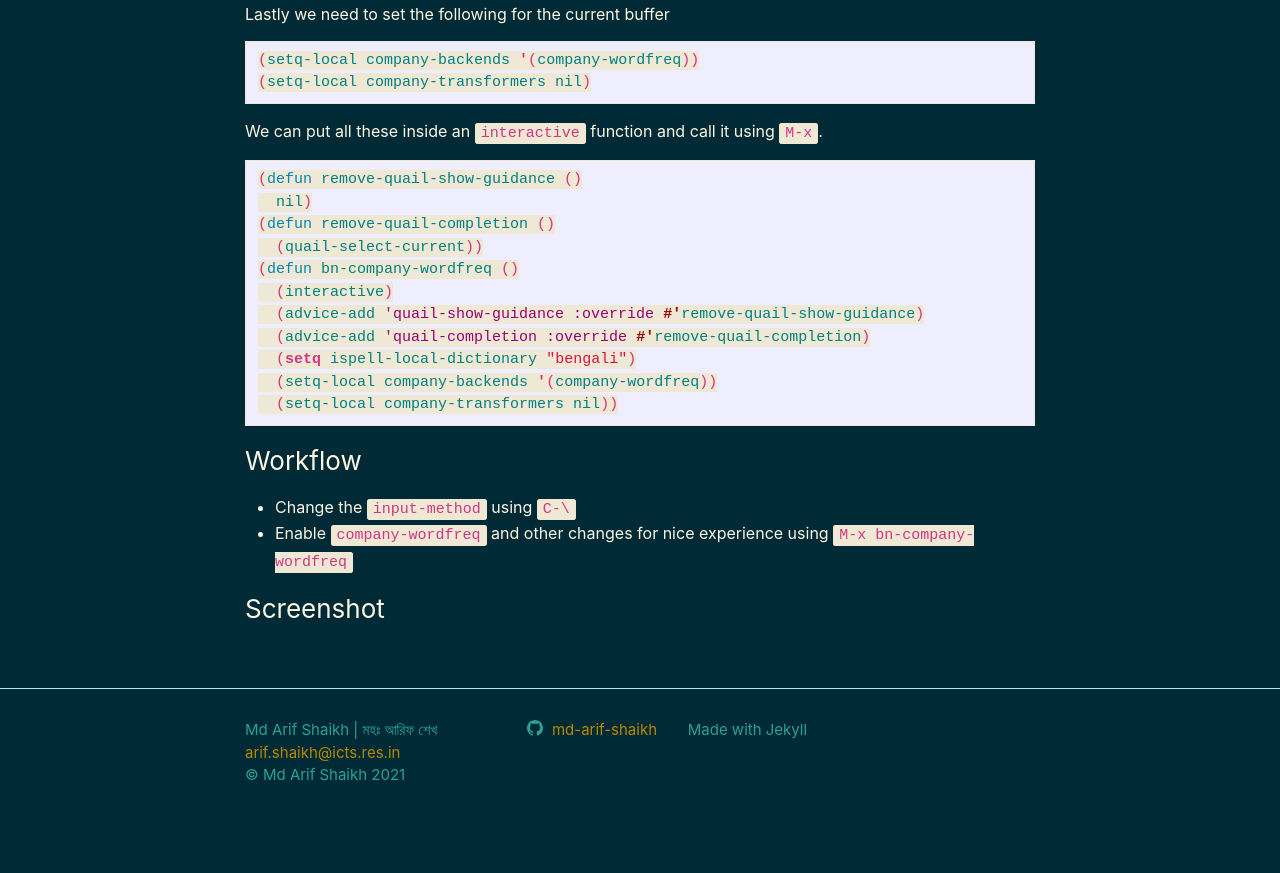
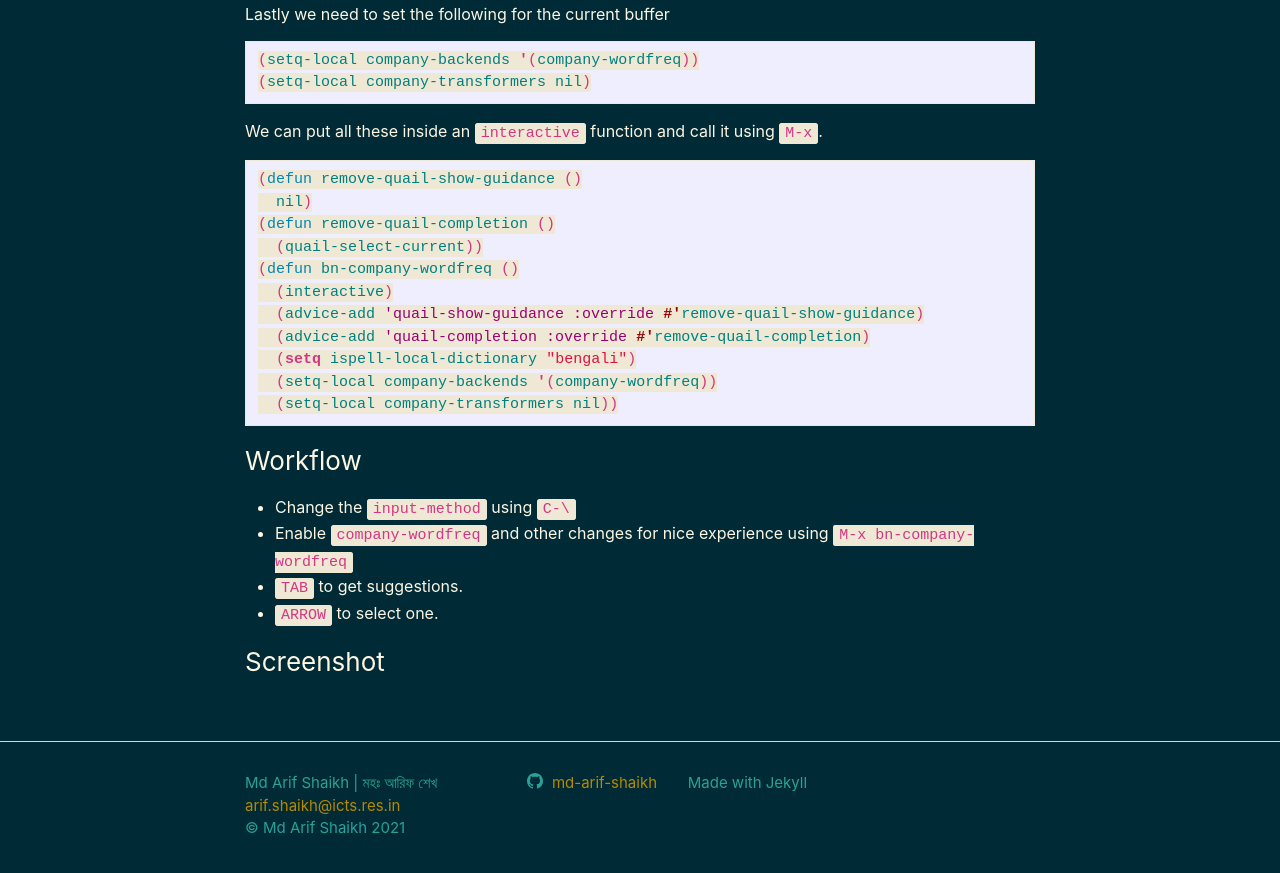
Before and after one commit to md-arif-shaikh/md-arif-shaikh.github.io, a Jekyll site: the page built from _posts/2021-05-27-typing-bangla-in-emacs.md, in a window 1280 px wide and 900 px high, scrolled down 1620 px. Shown: the top 873 px of the window. Built offline with Jekyll 4.4.1, drawn with Linux system fonts in a browser that asks for light colours; our own code applies the rules of GitHub Pages for plain Markdown files; before the commit the page ends 2467 px from its top, so only the background shows below that.

Commit message:
Update 2021-05-27-typing-bangla-in-emacs.md

```diff
--- a/_posts/2021-05-27-typing-bangla-in-emacs.md
+++ b/_posts/2021-05-27-typing-bangla-in-emacs.md
@@ -80,5 +80,7 @@ We can put all these inside an `interactive` function and call it using `M-x`.
 ### Workflow
 - Change the `input-method` using `C-\`
 - Enable `company-wordfreq` and other changes for nice experience using `M-x bn-company-wordfreq`
+- `TAB` to get suggestions.
+- `ARROW` to select one.
 
 ### Screenshot
```
